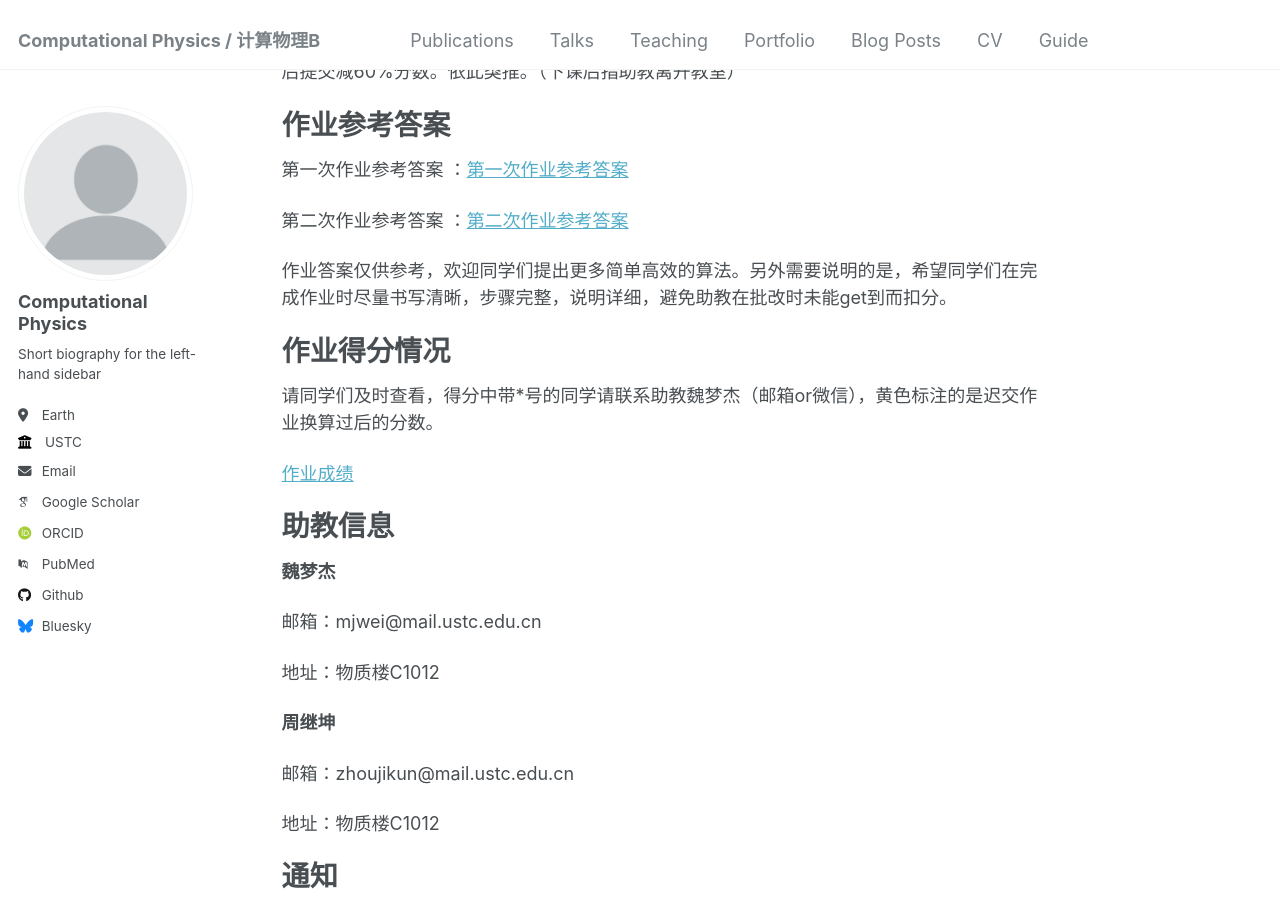
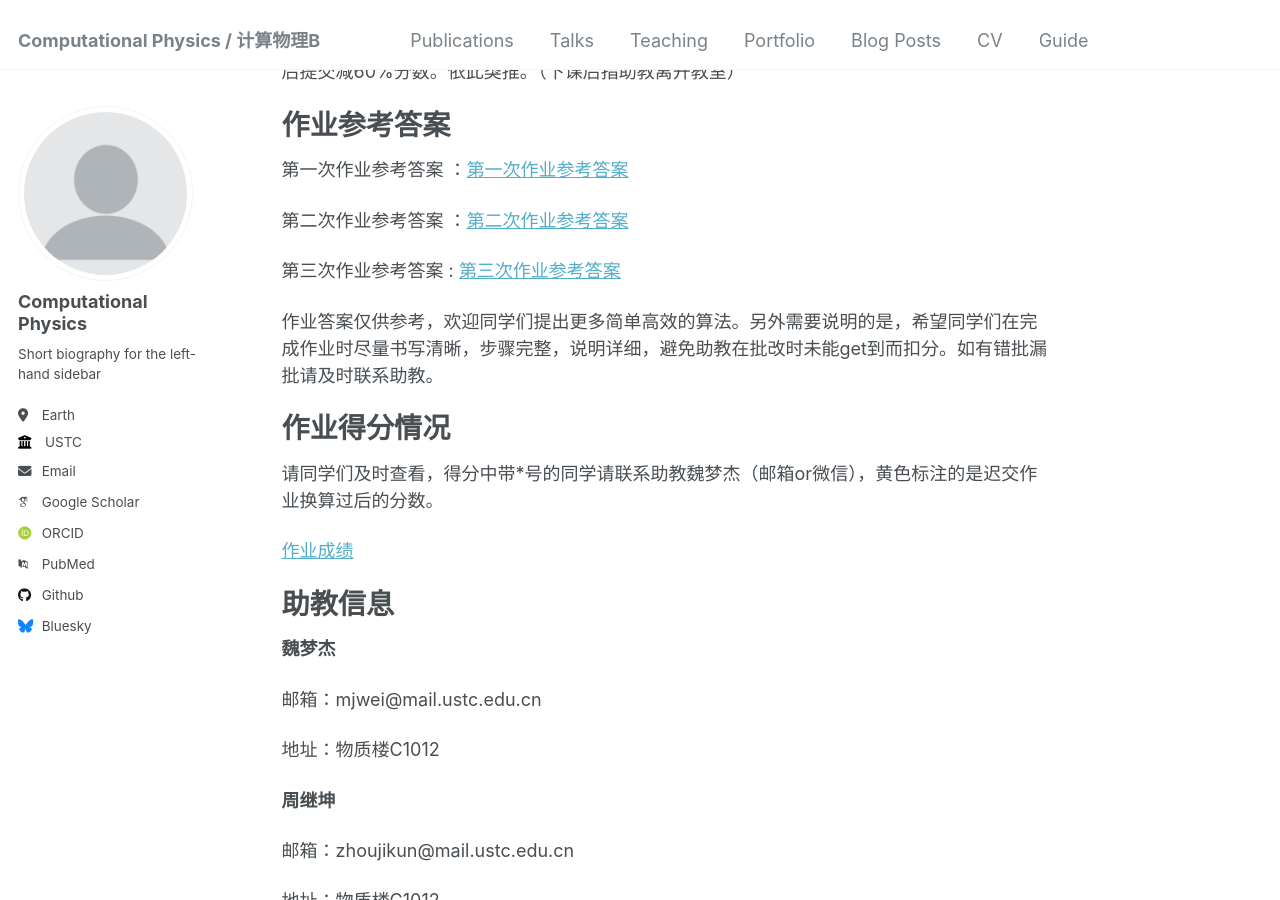
Before and after one commit to ZhouJikunn/ZhouJikunn.github.io, a Jekyll site: the page built from _pages/about.md, in a window 1280 px wide and 900 px high, scrolled down 795 px. Built offline with Jekyll 4.4.1, drawn with Linux system fonts in a browser that asks for light colours; some web fonts are replaced.

Commit message:
Update about.md

```diff
--- a/_pages/about.md
+++ b/_pages/about.md
@@ -38,7 +38,9 @@ redirect_from:
 
 第二次作业参考答案 ：[第二次作业参考答案](http://zhoujikunn.github.io/files/第二次作业参考答案.pdf)
 
-作业答案仅供参考，欢迎同学们提出更多简单高效的算法。另外需要说明的是，希望同学们在完成作业时尽量书写清晰，步骤完整，说明详细，避免助教在批改时未能get到而扣分。
+第三次作业参考答案 : [第三次作业参考答案](http://zhoujikunn.github.io/files/第三次作业参考答案.pdf)
+
+作业答案仅供参考，欢迎同学们提出更多简单高效的算法。另外需要说明的是，希望同学们在完成作业时尽量书写清晰，步骤完整，说明详细，避免助教在批改时未能get到而扣分。如有错批漏批请及时联系助教。
 
 作业得分情况
 ======
```
